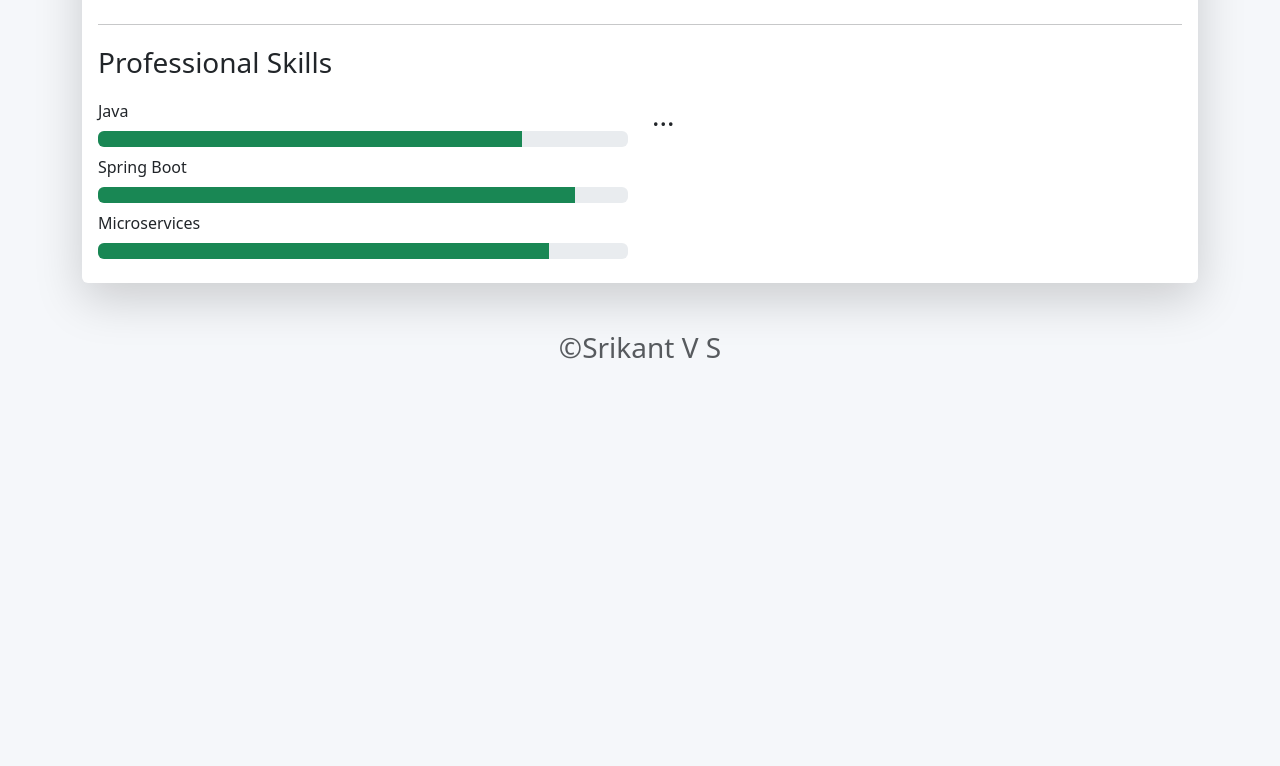
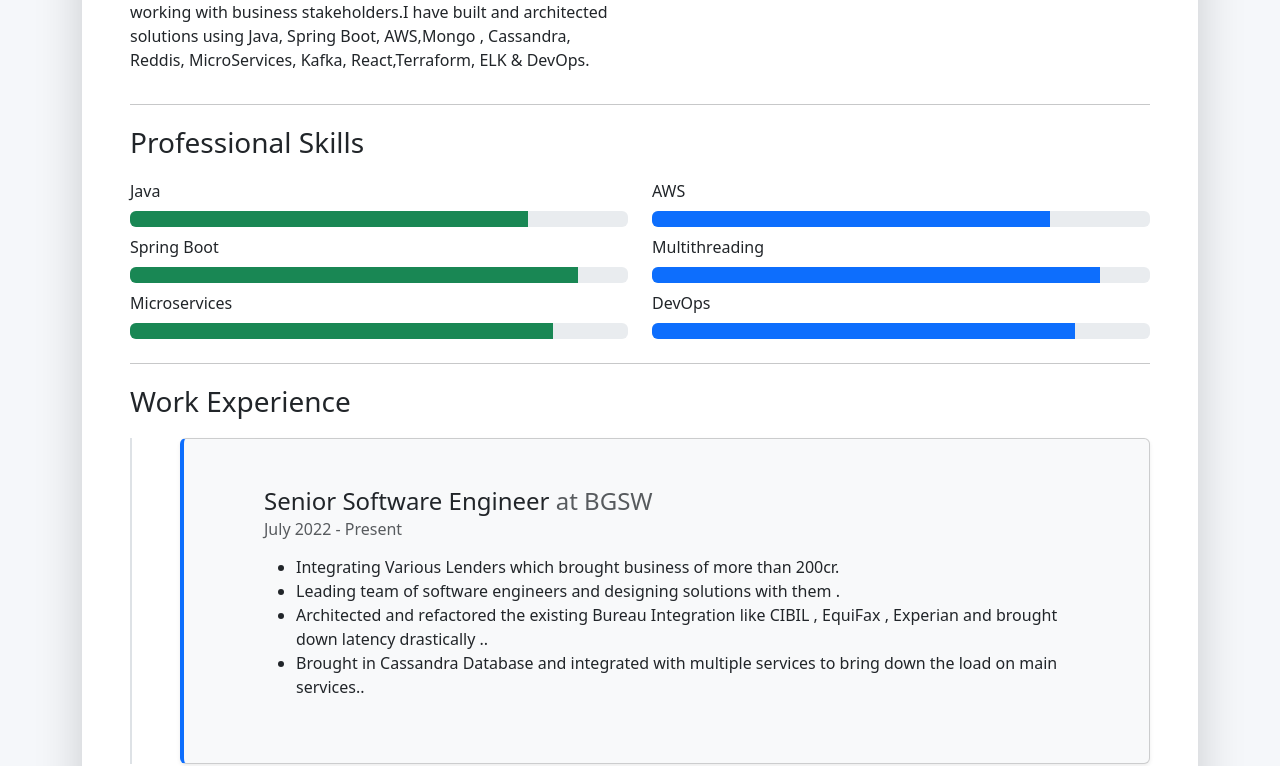
Before and after one commit to srikantvs26/codespaces-react, a React (Vite) app: page / in a window 1280 px wide. Shown: the part 536-1302 px from the top of the page. Before the commit the page ends 909 px from the top, so only its background shows below. Built offline with nearby package versions, Linux system fonts and the light colour scheme.

Commit message:
added work experience cards

```diff
--- a/src/App.css
+++ b/src/App.css
@@ -35,3 +35,7 @@
     margin-left: 0;
   }
 }
+
+.border-left {
+  border-left: 4px solid #0d6efd !important;
+}
--- a/src/App.jsx
+++ b/src/App.jsx
@@ -18,7 +18,7 @@ function App() {
       <Header />
       <main>
         <div className="container">
-          <div className="shadow-lg p-3 mb-5 bg-white rounded">
+          <div className="shadow-lg p-5 mb-5 bg-white rounded">
             <div className="cover-bg p-4 p-lg-5">
               <div className="row">
                 <div className="col-lg-4 col-md-5">
@@ -75,10 +75,13 @@ function App() {
               <div className="col-lg-6">
                 <p className="text-dark fs-3 fw-normal">About Me</p>
                 <p>
-                  Lorem ipsum dolor sit amet, consectetur adipisicing elit. Eos,
-                  adipisci magni. Quam provident, ipsa repellendus corrupti
-                  tenetur dicta illo sint. Aliquam ad perferendis eveniet
-                  nesciunt tempore quae pariatur maiores eaque?
+                  Hello! I’m Srikant V S. I am passionate about Software
+                  Development with no boundaries in tech. I am skilled in
+                  building highly scalable applications by leading team of
+                  engineers and working with business stakeholders.I have built
+                  and architected solutions using Java, Spring Boot, AWS,Mongo ,
+                  Cassandra, Reddis, MicroServices, Kafka, React,Terraform, ELK
+                  & DevOps.
                 </p>
               </div>
               <div className="col-lg-6">
@@ -137,7 +140,7 @@ function App() {
                     aria-valuemax="100"
                   >
                     <div
-                      class="progress-bar bg-success"
+                      className="progress-bar bg-success"
                       style={{ width: "80%" }}
                       data-aos="zoom-in-right"
                       data-aos-delay="100"
@@ -157,7 +160,7 @@ function App() {
                     aria-valuemax="100"
                   >
                     <div
-                      class="progress-bar bg-success"
+                      className="progress-bar bg-success"
                       style={{ width: "90%" }}
                       data-aos="zoom-in-right"
                       data-aos-delay="200"
@@ -177,7 +180,7 @@ function App() {
                     aria-valuemax="100"
                   >
                     <div
-                      class="progress-bar bg-success"
+                      className="progress-bar bg-success"
                       style={{ width: "85%" }}
                       data-aos="zoom-in-right"
                       data-aos-delay="300"
@@ -187,7 +190,106 @@ function App() {
                 </div>
               </div>
               <div className="col-lg-6">
-                <h3>...</h3>
+                <div className="mb-2">
+                  <span>AWS</span>
+                  <div
+                    className="progress my-2"
+                    role="progressbar"
+                    aria-label="Success example"
+                    aria-valuenow="25"
+                    aria-valuemin="0"
+                    aria-valuemax="100"
+                  >
+                    <div
+                      className="progress-bar "
+                      style={{ width: "80%" }}
+                      data-aos="zoom-in-right"
+                      data-aos-delay="100"
+                      data-aos-once="true"
+                    ></div>
+                  </div>
+                </div>
+
+                <div className="mb-2">
+                  <span>Multithreading</span>
+                  <div
+                    className="progress  my-2"
+                    role="progressbar"
+                    aria-label="Success example"
+                    aria-valuenow="25"
+                    aria-valuemin="0"
+                    aria-valuemax="100"
+                  >
+                    <div
+                      className="progress-bar "
+                      style={{ width: "90%" }}
+                      data-aos="zoom-in-right"
+                      data-aos-delay="200"
+                      data-aos-once="true"
+                    ></div>
+                  </div>
+                </div>
+
+                <div>
+                  <span>DevOps</span>
+                  <div
+                    className="progress  my-2"
+                    role="progressbar"
+                    aria-label="Success example"
+                    aria-valuenow="25"
+                    aria-valuemin="0"
+                    aria-valuemax="100"
+                  >
+                    <div
+                      className="progress-bar"
+                      style={{ width: "85%" }}
+                      data-aos="zoom-in-right"
+                      data-aos-delay="300"
+                      data-aos-once="true"
+                    ></div>
+                  </div>
+                </div>
+              </div>
+            </div>
+            <hr />
+            <div className="row">
+              <div className="col-lg-12">
+                <p className="text-dark fs-3 fw-normal">Work Experience</p>
+                <div className="timeline border-start border-2">
+                  <div className="card ms-lg-5 ms-sm-5 ps-5 border-left shadow-sm p-3 mb-5 bg-body-tertiary rounded">
+                    <div className="card-body m-3">
+                      <h4 className="card-title">
+                        Senior Software Engineer
+                        <span className="text-muted"> at BGSW</span>
+                      </h4>
+                      <h6 className="card-subtitle mb-2 text-body-secondary mb-3">
+                        July 2022 - Present
+                      </h6>
+                      <p className="card-text">
+                        <ul>
+                          <li>
+                            Integrating Various Lenders which brought business
+                            of more than 200cr.
+                          </li>
+                          <li>
+                            Leading team of software engineers and designing
+                            solutions with them .
+                          </li>
+                          <li>
+                            Architected and refactored the existing Bureau
+                            Integration like CIBIL , EquiFax , Experian and
+                            brought down latency drastically ..
+                          </li>
+                          <li>
+                            Brought in Cassandra Database and integrated with
+                            multiple services to bring down the load on main
+                            services..
+                          </li>
+                        </ul>
+                      </p>
+                    </div>
+                  </div>
+                </div>
               </div>
             </div>
           </div>
```
